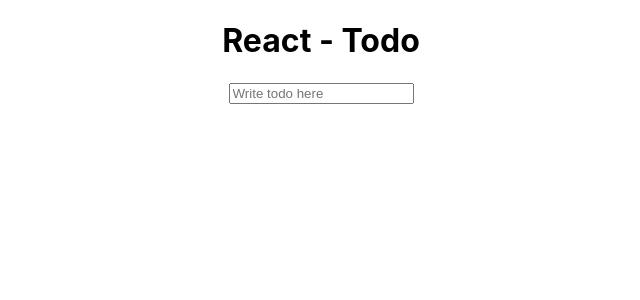
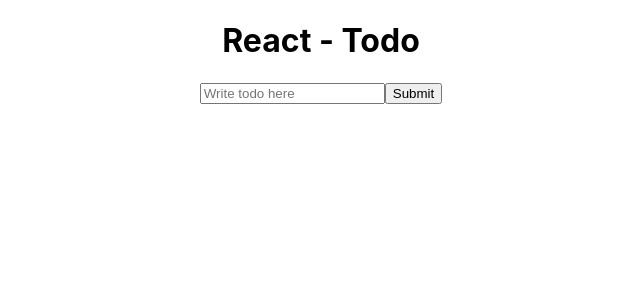
Before and after one commit to mamenjivar/React-Todo, a React (Create React App) app in the folder react-todo/: page / in a window 1280 px wide. Shown: the top 300 px of the page, without its empty margins (319-959 px from the left). Built offline with nearby package versions, Linux system fonts and the light colour scheme.

Commit message:
saved todo items to an array, now will attempt to push them into another component and view them there

```diff
--- a/react-todo/src/Form.js
+++ b/react-todo/src/Form.js
@@ -1,15 +1,48 @@
 import React, { Component } from 'react';
 
 class Form extends Component {
+    constructor(props) {
+        super(props);
+
+        this.state = {
+            todoItems: [],
+            value: ''
+        }
+
+        this.handleSubmit = this.handleSubmit.bind(this);
+        this.handleChange = this.handleChange.bind(this);
+    }
+
+    // on form submit
+    handleSubmit(event) {
+        event.preventDefault();
+
+        let newItem = this.state.value;
+
+        this.setState({
+            todoItems: [...this.state.todoItems, newItem],
+            value: ''
+        })
+    }
+
+    handleChange(event) {
+        this.setState({
+            value: event.target.value
+        })
+    }
+
     render() {
         return (
             <div>
-                <form>
+                <form onSubmit={this.handleSubmit}>
                     <input
                         type="text"
-                        name="name"
+                        name="item"
                         placeholder="Write todo here"
+                        value={this.state.value}
+                        onChange={this.handleChange}
                     />
+                    <button type="submit">Submit</button>
                 </form>
             </div>
         )
```
Also changed, not shown: react-todo/src/View.js (added, +13 -0 lines).
